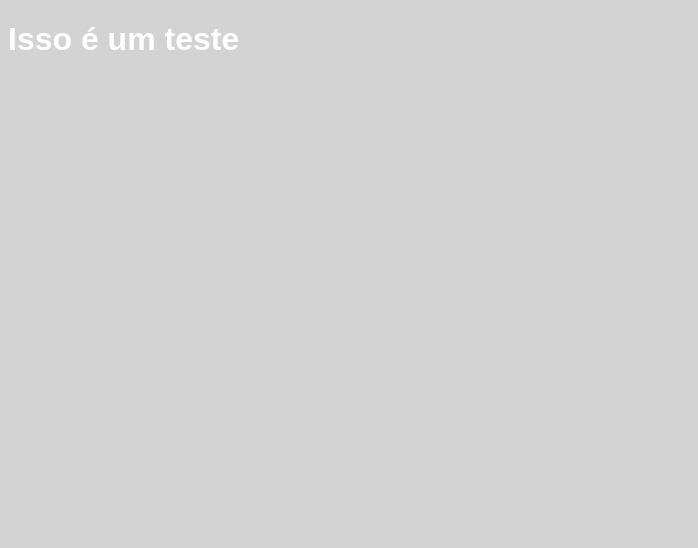
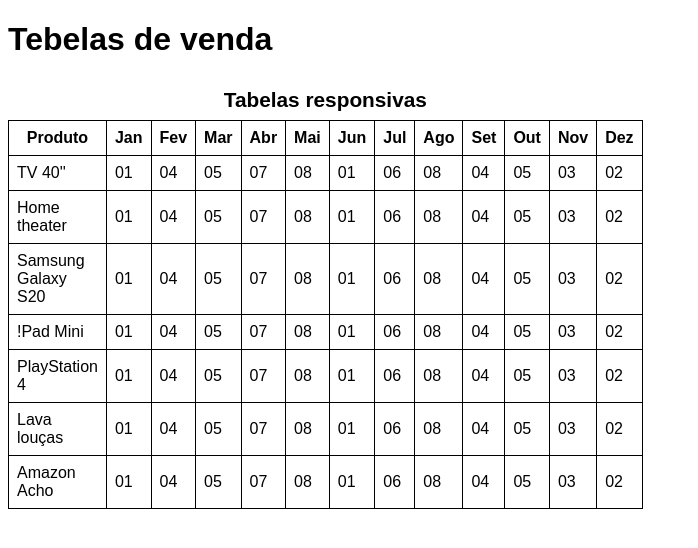
Before and after one commit to ILeo007/html_css, a plain HTML site: page modulo_04/Execicios/Ex_023/pagina001.html in a window 1280 px wide. Shown: the whole page, without its empty margins (0-698 px from the left). Drawn offline with Linux system fonts and the light colour scheme.

Commit message:
add html e css

```diff
--- a/modulo_04/Execicios/Ex_023/pagina001.html
+++ b/modulo_04/Execicios/Ex_023/pagina001.html
@@ -3,16 +3,139 @@
 <head>
     <meta charset="UTF-8">
     <meta name="viewport" content="width=device-width, initial-scale=1.0">
+    <link rel="stylesheet" href="stylep.css">
     <title>Site é um teste</title>
-    <style>
-        body {
-            font-family: Arial, Helvetica, sans-serif;
-            background-color: lightgray;
-            color: white;
-        }
-    </style>
 </head>
 <body>
-    <h1>Isso é um teste</h1>
+    <h1>Tebelas de venda</h1>
+    <div class="container">
+        <table>
+            <caption>Tabelas responsivas</caption>
+            <thead>
+                <tr>
+                    <th>Produto</th>
+                    <th>Jan</th>
+                    <th>Fev</th>
+                    <th>Mar</th>
+                    <th>Abr</th>
+                    <th>Mai</th>
+                    <th>Jun</th>
+                    <th>Jul</th>
+                    <th>Ago</th>
+                    <th>Set</th>
+                    <th>Out</th>
+                    <th>Nov</th>
+                    <th>Dez</th>
+                </tr>
+            </thead>
+            <tbody>
+                <tr>
+                    <td>TV 40''</td>
+                    <td>01</td>
+                    <td>04</td>
+                    <td>05</td>
+                    <td>07</td>
+                    <td>08</td>
+                    <td>01</td>
+                    <td>06</td>
+                    <td>08</td>
+                    <td>04</td>
+                    <td>05</td>
+                    <td>03</td>
+                    <td>02</td>
+                </tr>
+                <tr>
+                    <td>Home theater</td>
+                    <td>01</td>
+                    <td>04</td>
+                    <td>05</td>
+                    <td>07</td>
+                    <td>08</td>
+                    <td>01</td>
+                    <td>06</td>
+                    <td>08</td>
+                    <td>04</td>
+                    <td>05</td>
+                    <td>03</td>
+                    <td>02</td>
+                </tr>
+                <tr>
+                    <td>Samsung Galaxy S20</td>
+                    <td>01</td>
+                    <td>04</td>
+                    <td>05</td>
+                    <td>07</td>
+                    <td>08</td>
+                    <td>01</td>
+                    <td>06</td>
+                    <td>08</td>
+                    <td>04</td>
+                    <td>05</td>
+                    <td>03</td>
+                    <td>02</td>
+                </tr>
+                <tr>
+                    <td>!Pad Mini</td>
+                    <td>01</td>
+                    <td>04</td>
+                    <td>05</td>
+                    <td>07</td>
+                    <td>08</td>
+                    <td>01</td>
+                    <td>06</td>
+                    <td>08</td>
+                    <td>04</td>
+                    <td>05</td>
+                    <td>03</td>
+                    <td>02</td>
+                </tr>
+                <tr>
+                    <td>PlayStation 4</td>
+                    <td>01</td>
+                    <td>04</td>
+                    <td>05</td>
+                    <td>07</td>
+                    <td>08</td>
+                    <td>01</td>
+                    <td>06</td>
+                    <td>08</td>
+                    <td>04</td>
+                    <td>05</td>
+                    <td>03</td>
+                    <td>02</td>
+                </tr>
+                <tr>
+                    <td>Lava louças</td>
+                    <td>01</td>
+                    <td>04</td>
+                    <td>05</td>
+                    <td>07</td>
+                    <td>08</td>
+                    <td>01</td>
+                    <td>06</td>
+                    <td>08</td>
+                    <td>04</td>
+                    <td>05</td>
+                    <td>03</td>
+                    <td>02</td>
+                </tr>
+                <tr>
+                    <td>Amazon Acho</td>
+                    <td>01</td>
+                    <td>04</td>
+                    <td>05</td>
+                    <td>07</td>
+                    <td>08</td>
+                    <td>01</td>
+                    <td>06</td>
+                    <td>08</td>
+                    <td>04</td>
+                    <td>05</td>
+                    <td>03</td>
+                    <td>02</td>
+                </tr>
+            </tbody>
+        </table>
+    </div>
 </body>
 </html>
--- /dev/null
+++ b/modulo_04/Execicios/Ex_023/stylep.css
@@ -0,0 +1,28 @@
+body {
+    font-family: Arial, Helvetica, sans-serif;
+}
+
+table {
+    width: 500px;
+    border-collapse: collapse;
+
+}
+
+caption {
+    font-size: 1.3em;
+    font-weight: bolder;
+    padding: 8px;
+}
+
+th,td {
+    border: 1px solid black;
+    padding: 8px;
+}
+
+.cnome {
+    background-color: blueviolet;
+}
+
+.cidade{
+    background-color: aquamarine;
+}
```
Also changed, not shown: modulo_04/Execicios/Ex_023/iframe002.html (+1 -1 lines).
